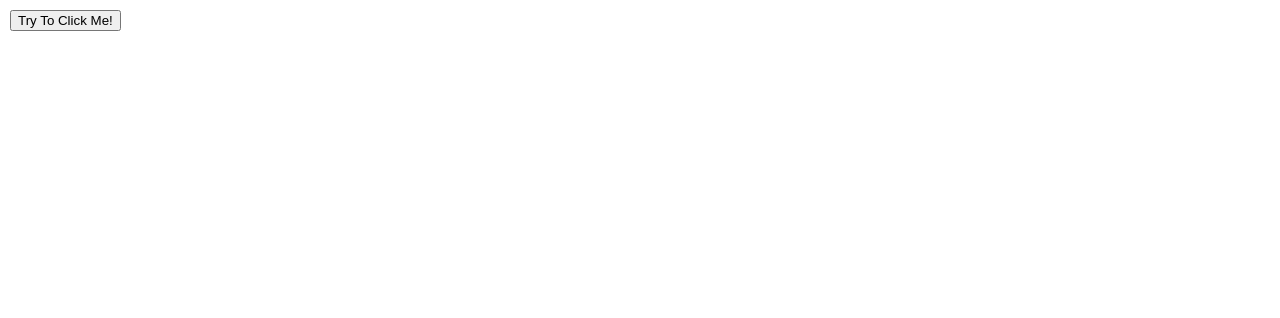
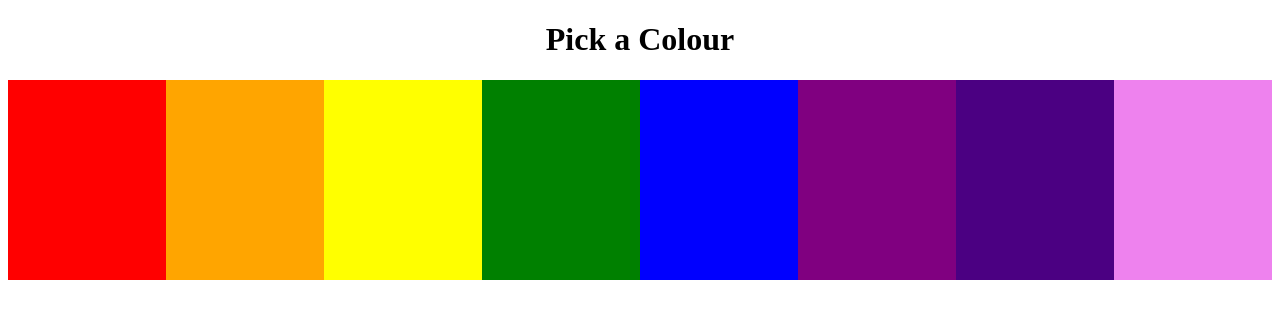
Before and after one commit to JP-SH/udemy-dom-js, a plain HTML site: page events.html in a window 1280 px wide. Drawn offline with Linux system fonts and the light colour scheme.

Commit message:
multiple events

```diff
--- a/events.css
+++ b/events.css
@@ -1,5 +1,20 @@
-button {
+/* button {
   position: absolute;
   top: 10px;
   left: 10px;
+} */
+
+#boxes{
+  display: flex;
+  justify-content: center;
+  align-items: center;
 }
+
+.box {
+  width: 200px;
+  height: 200px;
+}
+
+h1 {
+  text-align: center;
+}
--- a/events.html
+++ b/events.html
@@ -14,11 +14,15 @@
     <!-- it is not recommended to write events inline just like styling  -->
 
     <!-- <button id="clicker">CLICKER</button> -->
-    <button>Try To Click Me!</button>
+    <!-- <button>Try To Click Me!</button> -->
 
     <!-- <form action="">
       <input type="range" min="10" max="50">
     </form> -->
+    <h1>Pick a Colour</h1>
+    <section id="boxes">
+
+    </section>
     <script src="events.js"></script>
   </body>
 </html>
--- a/events.js
+++ b/events.js
@@ -28,16 +28,34 @@
 //     btn.innerText = 'Click ME';
 //   });
 
-const btn = document.querySelector('button');
+// creating a button that moves everytime you hover over it
+// const btn = document.querySelector('button');
 
-btn.addEventListener('mouseover', function(){
-  const height = Math.floor(Math.random() * innerHeight);
-  const width = Math.floor(Math.random() * innerWidth);
-  btn.style.left = `${width}px`;
-  btn.style.top = `${height}px`;
-})
+// btn.addEventListener('mouseover', function(){
+//   const height = Math.floor(Math.random() * innerHeight);
+//   const width = Math.floor(Math.random() * innerWidth);
+//   btn.style.left = `${width}px`;
+//   btn.style.top = `${height}px`;
+// })
 
-btn.addEventListener('click', function(){
-  btn.innerText = 'YA GOT ME';
-  document.body.style.backgroundColor = 'green';
-})
+// btn.addEventListener('click', function(){
+//   btn.innerText = 'YA GOT ME';
+//   document.body.style.backgroundColor = 'green';
+// })
+
+const colours = ['red', 'orange', 'yellow', 'green', 'blue', 'purple', 'indigo', 'violet'];
+
+const changeColour = function() {
+  const h1 = document.querySelector('h1');
+  h1.style.color = this.style.backgroundColor;
+}
+
+const container = document.querySelector('#boxes');
+
+for (let colour of colours) {
+  const box = document.createElement('div');
+  box.style.backgroundColor = colour;
+  box.classList.add('box');
+  container.appendChild(box);
+  box.addEventListener('click', changeColour)
+}
```
